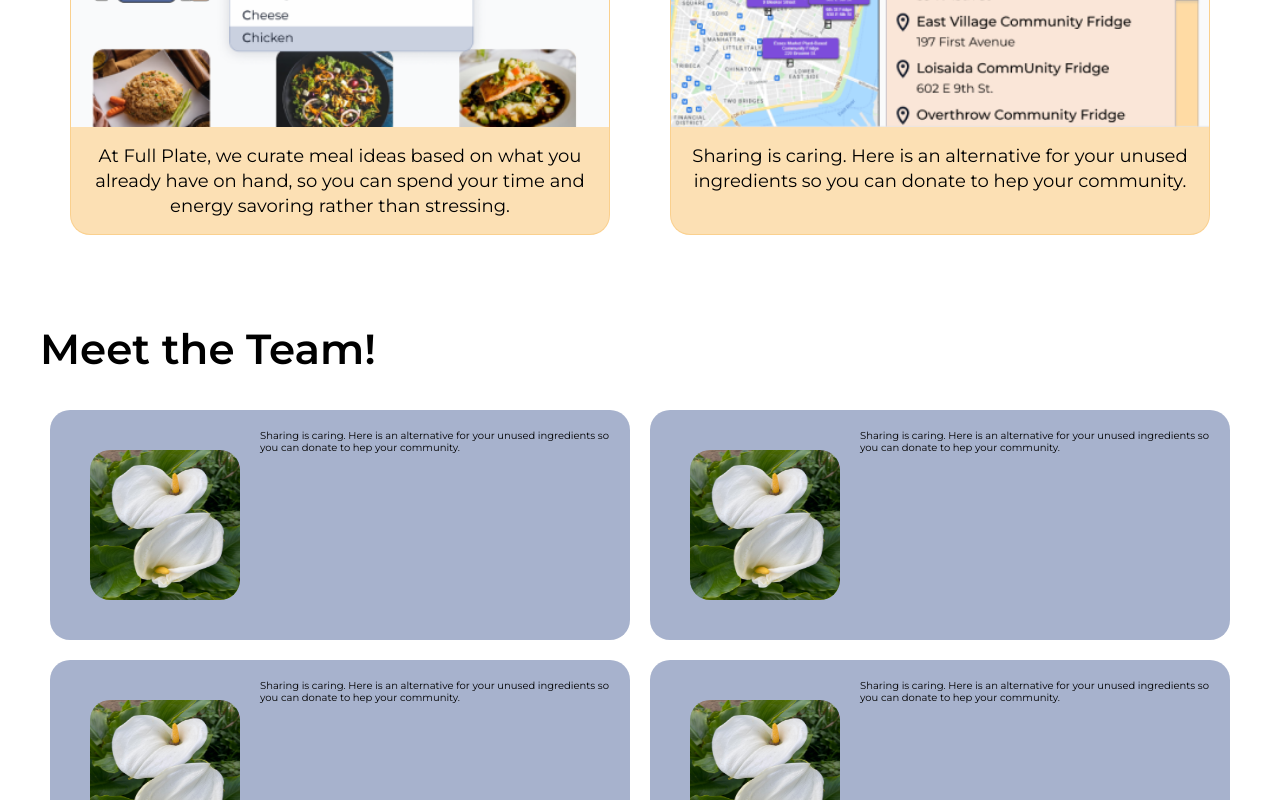
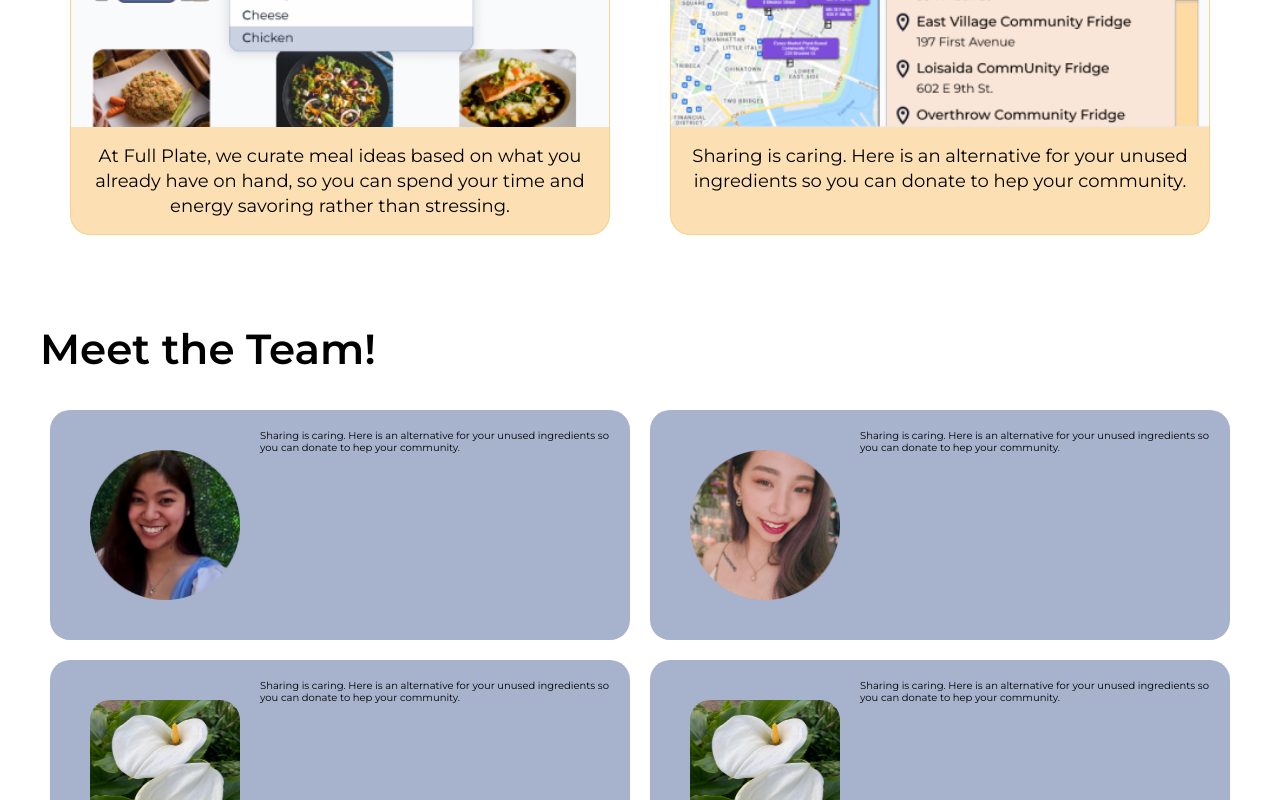
Before and after one commit to Full-Plate/full-plate, a React (Create React App) app: page /about in a window 1280 px wide. Shown: the part 381-1181 px from the top of the page. Built offline with nearby package versions, Linux system fonts and the light colour scheme.

Commit message:
added team images

```diff
--- a/src/pages/About.js
+++ b/src/pages/About.js
@@ -4,6 +4,8 @@ import React from "react";
 import maps from "../assets/maps.png";
 import search from "../assets/search.png";
 import team from "../assets/team.jpeg";
+import kristtelle from "../assets/kristtelle.png";
+import delight from "../assets/delight.png";
 
 import "../styles/About.css";
 
@@ -14,7 +16,7 @@ function About() {
     <h1 className="about-title">Here is how we can help!</h1>
       <div className="products-container">
         <div className="about-image">
-          <img src={search} alt="search-image" />
+          <img src={search} alt="search.png" />
             <p>At Full Plate, we curate meal ideas based on
               what you already have on hand, so you can spend
               your time and energy savoring rather than stressing.
@@ -30,13 +32,13 @@ function About() {
    < h2 className = "team-card" >Meet the Team!</h2>
       <div className="team-card-container">
         <div className="team-image-card">
-          <img src={team} alt="team-image" />
+          <img src={kristtelle} alt="kristtelle" />
             <p>Sharing is caring. Here is an alternative for your
             unused ingredients so you can donate to hep your community.
           </p>
         </div>
          <div className="team-image-card">
-          <img src={team} alt="team-image" />
+          <img src={delight} alt="delight" />
             <p>Sharing is caring. Here is an alternative for your
             unused ingredients so you can donate to hep your community.
           </p>
```
Also changed, not shown: src/assets/delight.png (added), src/assets/kristtelle.png (added).
